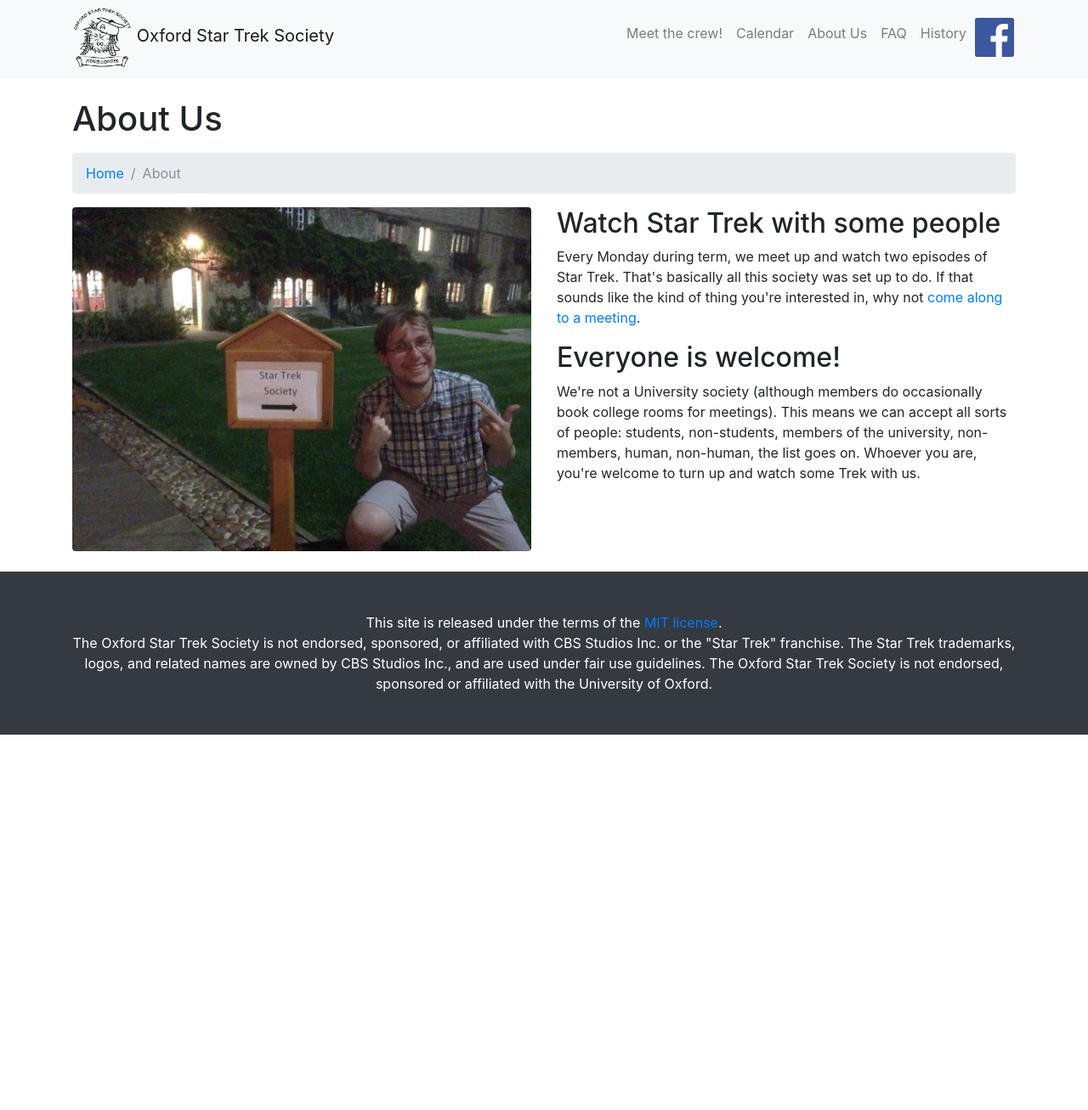
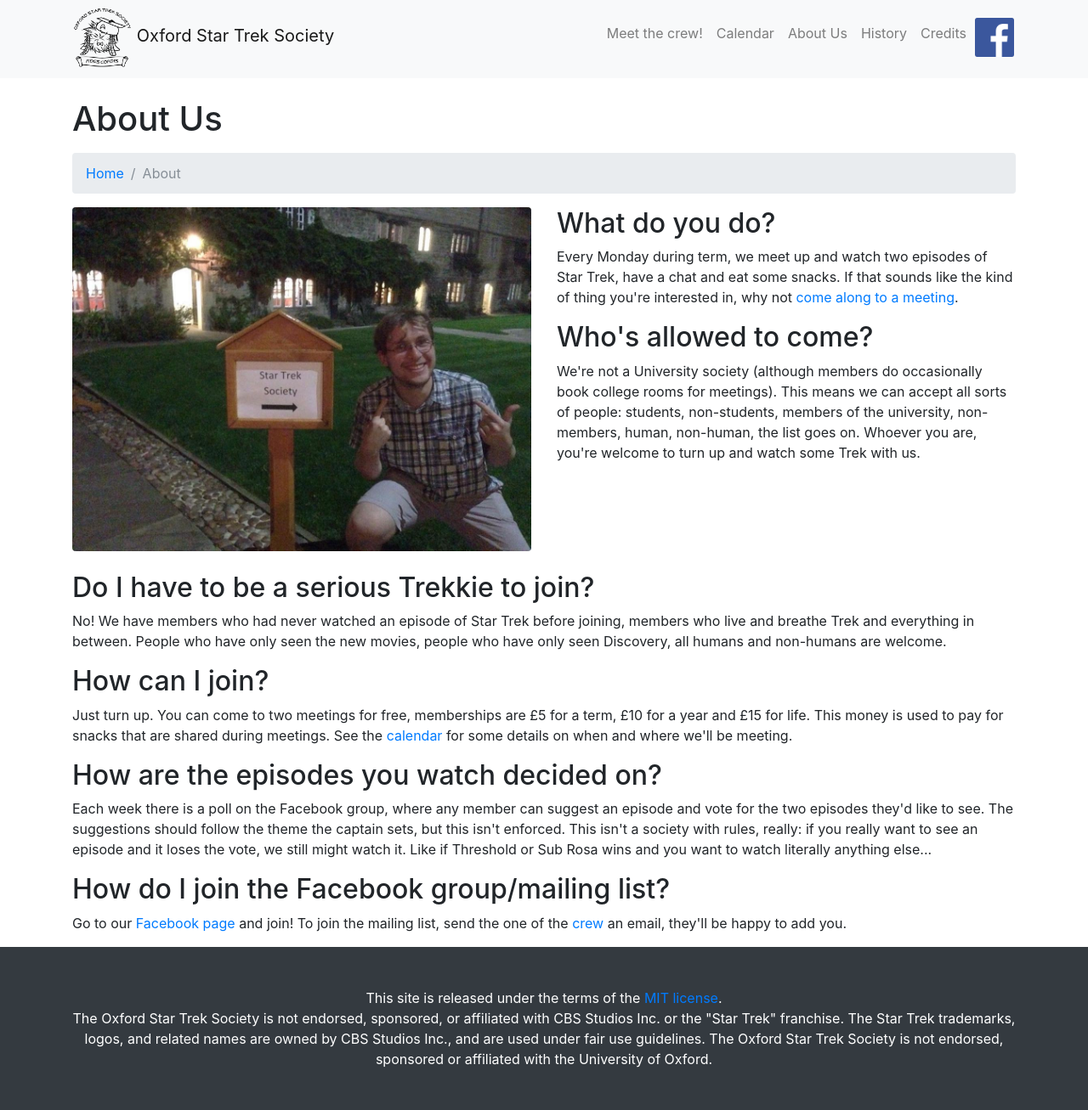
Before and after one commit to oxfordstartreksociety/oxfordstartreksociety.github.io, a Jekyll site: the page built from about.html, in a window 1280 px wide. Shown: the whole page at 85% size. Built offline with Jekyll 4.4.1, drawn with Linux system fonts in a browser that asks for light colours; before the commit the page ends 900 px from its top, so only the background shows below that.

Commit message:
merge faq and about pages

```diff
--- a/_layouts/default.html
+++ b/_layouts/default.html
@@ -36,10 +36,10 @@
 			  <a class="nav-link" href="about.html">About Us</a>
 			</li>
 			<li class="nav-item">
-			  <a class="nav-link" href="faq.html">FAQ</a>
+			  <a class="nav-link" href="history.html">History</a>
 			</li>
 			<li class="nav-item">
-			  <a class="nav-link" href="history.html">History</a>
+			  <a class="nav-link" href="credits.html">Credits</a>
 			</li>
             <li class="nav-item">
               <a href="https://www.facebook.com/groups/oxford.star.trek.society/">
--- a/about.html
+++ b/about.html
@@ -10,21 +10,19 @@
 	</li>
 	<li class="breadcrumb-item active">About</li>
   </ol>
-
   <div class="row">
 	<div class="col-lg-6">
 	  <img class="img-fluid rounded mb-4" src="img/treksoc.jpg" alt="">
 	</div>
 	<div class="col-lg-6">
-	  <h2>Watch Star Trek with some people</h2>
+	  <h2>What do you do?</h2>
 	  <p>
 		Every Monday during term, we meet up and watch two episodes of
-		Star Trek. That's basically all this society was set up to
-		do. If that sounds like the kind of thing you're interested
-		in, why not <a href="/involved.html">come along to a
-		meeting</a>.
+		Star Trek, have a chat and eat some snacks. If that sounds
+		like the kind of thing you're interested in, why
+		not <a href="/calendar.html">come along to a meeting</a>.
 	  </p>
-	  <h2>Everyone is welcome!</h2>
+	  <h2>Who's allowed to come?</h2>
 	  <p>
 		We're not a University society (although members do
 		occasionally book college rooms for meetings). This means we
@@ -35,4 +33,37 @@
 	  </p>
 	</div>
   </div>
+  <h2>Do I have to be a serious Trekkie to join?</h2>
+  <p>
+    No! We have members who had never watched an episode of Star Trek
+    before joining, members who live and breathe Trek and everything
+    in between. People who have only seen the new movies, people who
+    have only seen Discovery, all humans and non-humans are welcome.
+  </p>
+  <h2>How can I join?</h2>
+  <p>
+    Just turn up. You can come to two meetings for free, memberships
+    are £5 for a term, £10 for a year and £15 for life. This money is
+    used to pay for snacks that are shared during meetings. See
+    the <a href="/calendar.html">calendar
+    </a> for some details on when and where we'll be meeting.
+  </p>
+  <h2>How are the episodes you watch decided on?</h2>
+  <p>
+    Each week there is a poll on the Facebook group, where any member
+    can suggest an episode and vote for the two episodes they'd like
+    to see. The suggestions should follow the theme the captain sets,
+    but this isn't enforced. This isn't a society with rules, really:
+    if you really want to see an episode and it loses the vote, we
+    still might watch it. Like if Threshold or Sub Rosa wins and you
+    want to watch literally anything else...
+  </p>
+  <h2>How do I join the Facebook group/mailing list?</h2>
+  <p>
+    Go to
+    our <a href="https://www.facebook.com/groups/8731153518/">Facebook
+    page</a> and join! To join the mailing list, send the one of
+    the <a href="/crew.html">crew</a> an email, they'll be happy to
+    add you.
+  </p>
 </div>
```
Also changed, not shown: faq.html (deleted, +0 -44 lines).
